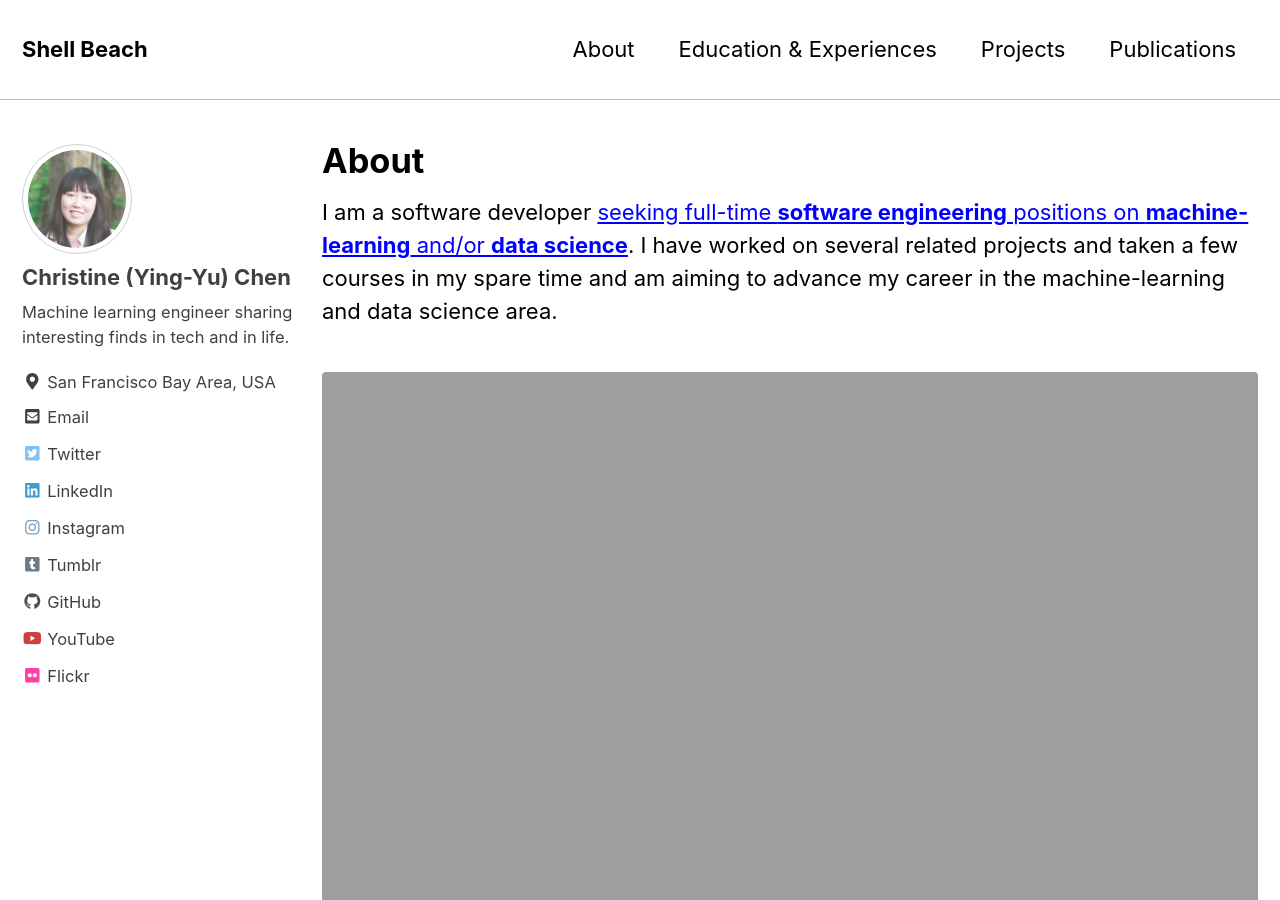
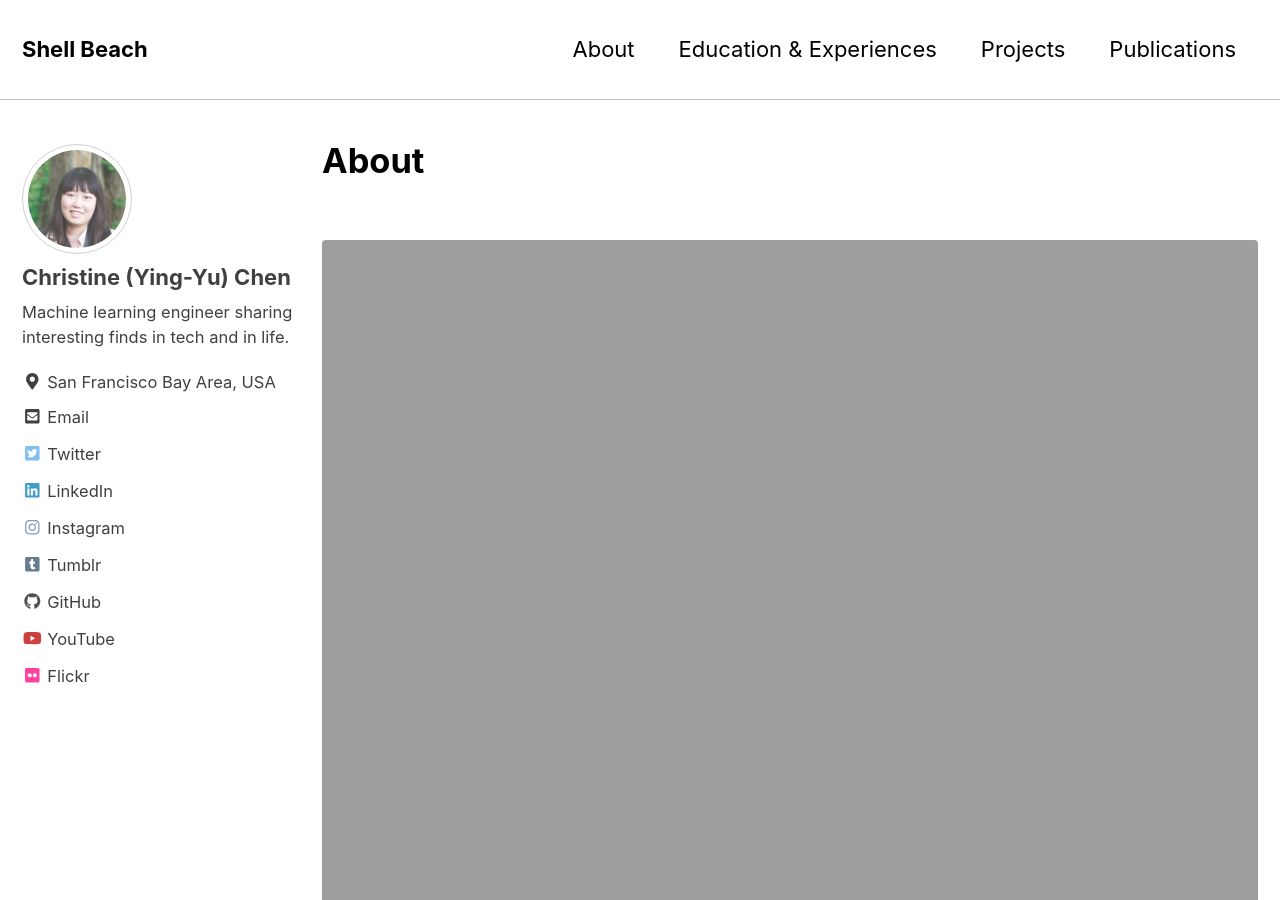
Before and after one commit to steggie3/steggie3.github.io, a Jekyll site: the page built from pages/about.md, in a window 1280 px wide and 900 px high. Built offline with Jekyll 4.4.1, drawn with Linux system fonts in a browser that asks for light colours; nearby versions of some CDN libraries.

Commit message:
update about

```diff
--- a/pages/about.md
+++ b/pages/about.md
@@ -5,8 +5,6 @@ layout: single
 classes: wide
 author_profile: true
 ---
-
-I am a software developer [seeking full-time **software engineering** positions on **machine-learning** and/or **data science**](/assets/pdf/resumes/Resume_Christine_Chen_MLE_Sep24_18.pdf){:target="_blank"}. I have worked on several related projects and taken a few courses in my spare time and am aiming to advance my career in the machine-learning and data science area.
 
 <figure>
   <img src="{{site.url}}/assets/images/about/me.png" alt="me.png"/>
```
